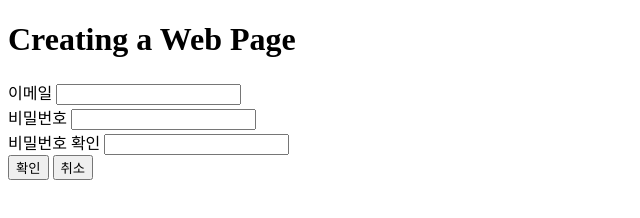
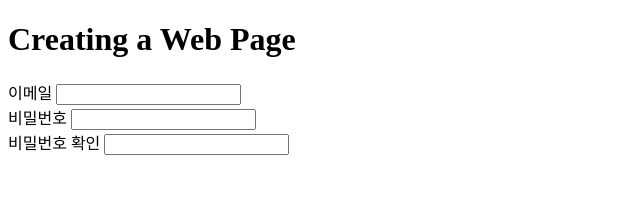
Before and after one commit to sseonu/html-form, a plain HTML site: page index.html in a window 1280 px wide. Shown: the whole page, without its empty margins (0-640 px from the left). Drawn offline with Linux system fonts and the light colour scheme.

Commit message:
Update index.html

```diff
--- a/index.html
+++ b/index.html
@@ -19,12 +19,6 @@
             <lable for="signup-password-repeat"> 비밀번호 확인</lable>
             <input id="signup-password-repeat" name="password-repeat" type="password"> <!--type: 입력받을 내용의 타입-->
              </div>
-          <button type="submit">
-            확인
-          </button>
-          <button type="reset">
-            취소
-          </button>
       </form>
    </body>
 </html>
```
